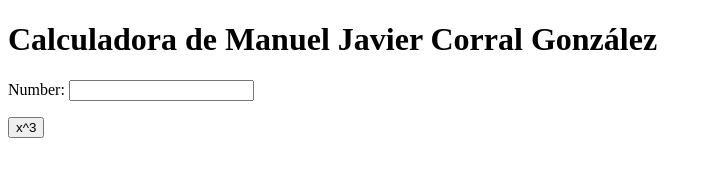
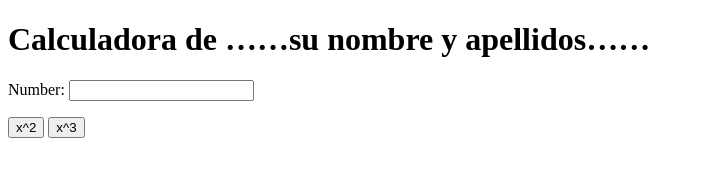
Before and after one commit to PietrodeOcre/my_calculator_2, a plain HTML site: page index.html in a window 1280 px wide. Shown: the whole page, without its empty margins (0-712 px from the left). Drawn offline with Linux system fonts and the light colour scheme.

Commit message:
x^2 button

```diff
--- a/index.html
+++ b/index.html
@@ -1,14 +1,17 @@
 <!DOCTYPE html>
 <html>
+
 <head>
 	<title>Calculator</title>
 	<meta charset="utf-8">
 </head>
+
 <body>
-		<h1>Calculadora de Manuel Javier Corral González</h1>
+	<h1>Calculadora de ……su nombre y apellidos……</h1>
 	Number:
 	<input type="text" id="n1">
 	<p>
+		<button onclick="square()"> x^2 </button>
 		<button onclick="cube()"> x^3 </button>
 	</p>
 	<script type="text/javascript">
@@ -16,6 +19,11 @@
 			var num = document.getElementById("n1");
 			num.value = Math.pow(num.value, 3);
 		}
+		function square() {
+			var num = document.getElementById("n1");
+			num.value = Math.pow(num.value, 2);
+		}
 	</script>
 </body>
+
 </html>
```
Lines whose indentation alone changed are shown as unchanged.
